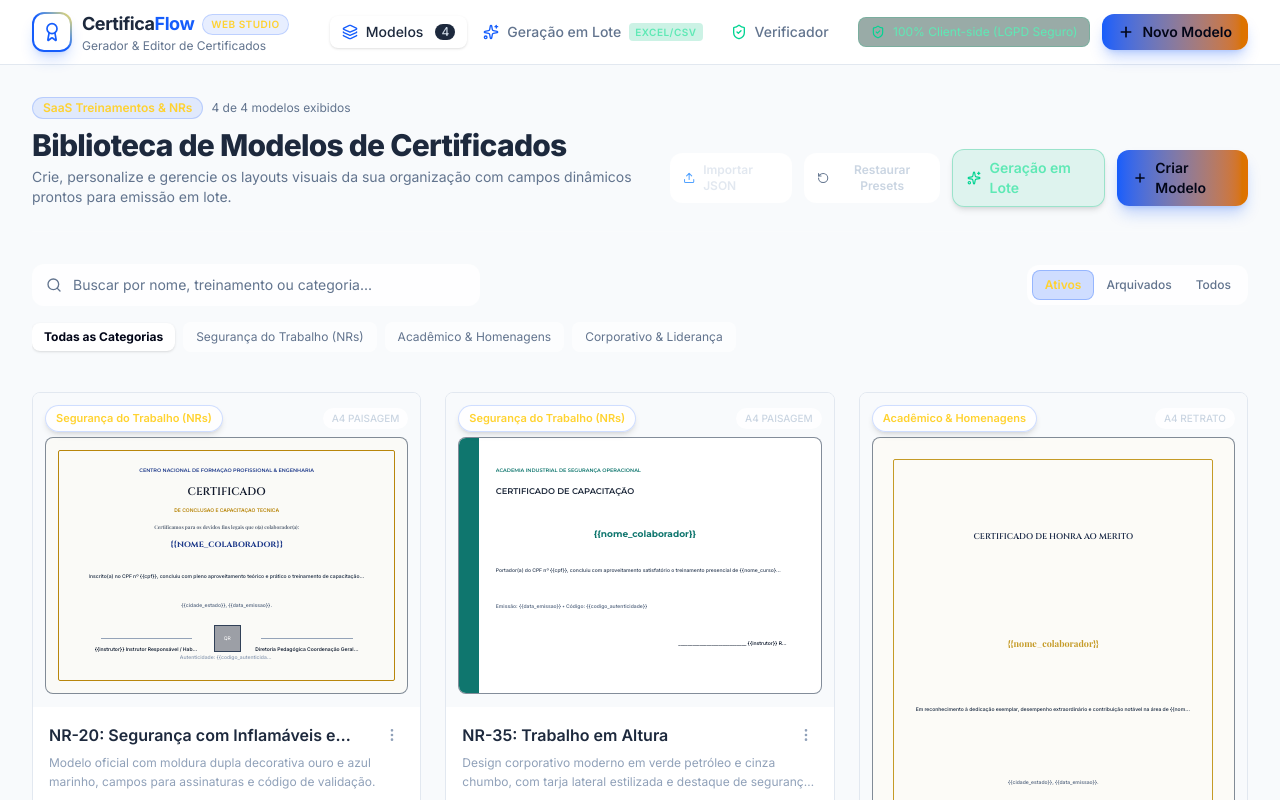
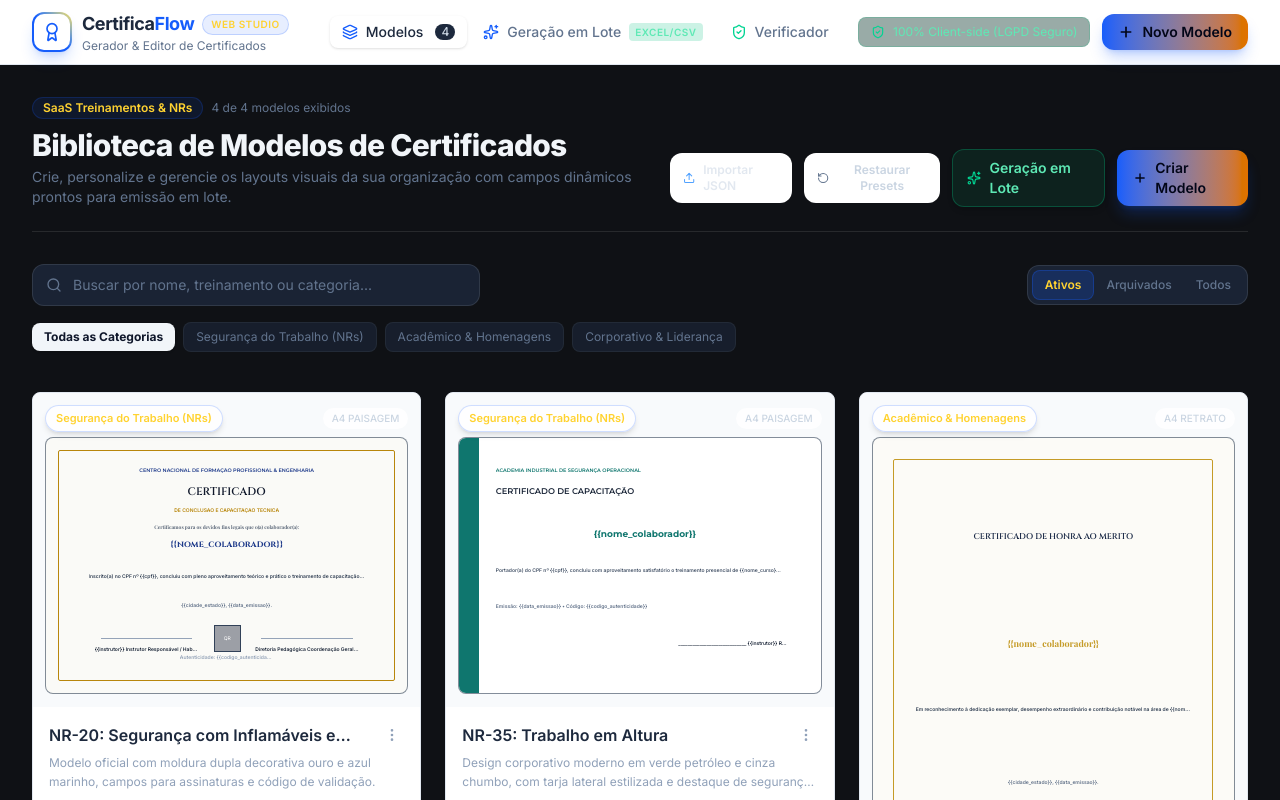
Before and after one commit to MateusAssisOliveira/gerador-certificados-treinamento, a Next.js app: page / in a window 1280 px wide. Shown: the top 800 px of the page. Built offline with nearby package versions, Linux system fonts and the light colour scheme; a web font is replaced by a local one.

Commit message:
Corrige contraste e tema escuro da biblioteca

```diff
--- a/src/app/globals.css
+++ b/src/app/globals.css
@@ -2,13 +2,13 @@
 @import "tailwindcss";
 
 :root {
-  --background: #f6f7f9;
-  --foreground: #172033;
-  --card-bg: #ffffff;
-  --card-border: #e2e6ec;
-  --accent-gold: #2563eb;
-  --accent-blue: #2563eb;
-  --accent-teal: #0f766e;
+  --background: #0f1115;
+  --foreground: #e5e7eb;
+  --card-bg: #171a21;
+  --card-border: #2b303b;
+  --accent-gold: #d6a85f;
+  --accent-blue: #6b8afd;
+  --accent-teal: #4f9f94;
 }
 
 body {
@@ -34,15 +34,15 @@ button, a, input {
 }
 
 .glass-panel {
-  background: #ffffff;
-  border: 1px solid #e5e7eb;
-  box-shadow: 0 1px 2px rgba(15, 23, 42, 0.04);
+  background: #171a21;
+  border: 1px solid #2b303b;
+  box-shadow: 0 10px 30px rgba(0, 0, 0, 0.18);
 }
 
 .glass-dropdown {
-  background: #ffffff;
-  border: 1px solid #e5e7eb;
-  box-shadow: 0 16px 32px rgba(15, 23, 42, 0.14);
+  background: #1b1f27;
+  border: 1px solid #343a47;
+  box-shadow: 0 16px 32px rgba(0, 0, 0, 0.35);
 }
 
 /* Custom sleek scrollbar */
--- a/src/app/page.tsx
+++ b/src/app/page.tsx
@@ -38,7 +38,7 @@ export default function HomePage() {
   };
 
   return (
-    <div className="min-h-screen flex flex-col bg-slate-50 text-slate-900 selection:bg-amber-200 selection:text-slate-950">
+    <div className="min-h-screen flex flex-col bg-[#0f1115] text-slate-100 selection:bg-amber-200 selection:text-slate-950">
       <Navbar activeTab="library" activeCount={templates.filter((t) => !t.isArchived).length} />
 
       <main className="flex-1">
--- a/src/components/library/TemplateGrid.tsx
+++ b/src/components/library/TemplateGrid.tsx
@@ -146,7 +146,7 @@ export const TemplateGrid: React.FC<TemplateGridProps> = ({
               {filteredTemplates.length} de {initialTemplates.length} modelos exibidos
             </span>
           </div>
-          <h1 className="text-3xl font-extrabold text-slate-800 tracking-tight">
+          <h1 className="text-3xl font-extrabold text-slate-100 tracking-tight">
             Biblioteca de Modelos de Certificados
           </h1>
           <p className="text-sm text-slate-500 mt-1 max-w-2xl">
@@ -164,7 +164,7 @@ export const TemplateGrid: React.FC<TemplateGridProps> = ({
 
           <button
             onClick={handleResetDefaults}
-            className="px-3 py-2 rounded-xl text-xs font-semibold bg-white hover:bg-slate-100 border border-white/10 text-slate-300 hover:text-slate-800 flex items-center gap-2 transition-colors"
+            className="px-3 py-2 rounded-xl text-xs font-semibold bg-white hover:bg-slate-100 border border-white/10 text-slate-300 hover:text-slate-100 flex items-center gap-2 transition-colors"
             title="Recarregar presets oficiais"
           >
             <RotateCcw className="w-3.5 h-3.5 text-slate-500" />
@@ -200,12 +200,12 @@ export const TemplateGrid: React.FC<TemplateGridProps> = ({
               value={search}
               onChange={(e) => setSearch(e.target.value)}
               placeholder="Buscar por nome, treinamento ou categoria..."
-              className="w-full pl-10 pr-4 py-2.5 rounded-xl bg-white/80 border border-white/10 text-sm text-slate-800 placeholder-slate-500 focus:outline-none focus:border-blue-600/50 focus:ring-1 focus:ring-blue-600/50 transition-all"
+              className="w-full pl-10 pr-4 py-2.5 rounded-xl bg-slate-800/80 border border-white/10 text-sm text-slate-100 placeholder-slate-500 focus:outline-none focus:border-blue-600/50 focus:ring-1 focus:ring-blue-600/50 transition-all"
             />
             {search && (
               <button
                 onClick={() => setSearch('')}
-                className="absolute right-3 top-1/2 -translate-y-1/2 text-xs text-slate-500 hover:text-slate-800"
+                className="absolute right-3 top-1/2 -translate-y-1/2 text-xs text-slate-500 hover:text-slate-100"
               >
                 Limpar
               </button>
@@ -213,13 +213,13 @@ export const TemplateGrid: React.FC<TemplateGridProps> = ({
           </div>
 
           {/* Status Segmented Control */}
-          <div className="flex items-center p-1 rounded-xl bg-white/80 border border-white/10 text-xs">
+          <div className="flex items-center p-1 rounded-xl bg-slate-800/80 border border-white/10 text-xs">
             <button
               onClick={() => setStatusFilter('active')}
               className={`px-3 py-1.5 rounded-lg font-medium transition-colors ${
                 statusFilter === 'active'
                   ? 'bg-blue-600/20 text-amber-300 font-semibold border border-blue-600/30'
-                  : 'text-slate-500 hover:text-slate-800'
+                  : 'text-slate-500 hover:text-slate-100'
               }`}
             >
               Ativos
@@ -229,7 +229,7 @@ export const TemplateGrid: React.FC<TemplateGridProps> = ({
               className={`px-3 py-1.5 rounded-lg font-medium transition-colors ${
                 statusFilter === 'archived'
                   ? 'bg-blue-600/20 text-amber-300 font-semibold border border-blue-600/30'
-                  : 'text-slate-500 hover:text-slate-800'
+                  : 'text-slate-500 hover:text-slate-100'
               }`}
             >
               Arquivados
@@ -239,7 +239,7 @@ export const TemplateGrid: React.FC<TemplateGridProps> = ({
               className={`px-3 py-1.5 rounded-lg font-medium transition-colors ${
                 statusFilter === 'all'
                   ? 'bg-blue-600/20 text-amber-300 font-semibold border border-blue-600/30'
-                  : 'text-slate-500 hover:text-slate-800'
+                  : 'text-slate-500 hover:text-slate-100'
               }`}
             >
               Todos
@@ -253,8 +253,8 @@ export const TemplateGrid: React.FC<TemplateGridProps> = ({
             onClick={() => setSelectedCategory('all')}
             className={`px-3 py-1.5 rounded-lg text-xs whitespace-nowrap transition-colors ${
               selectedCategory === 'all'
-                ? 'bg-white text-slate-950 font-bold shadow'
-                : 'bg-white/60 text-slate-500 hover:text-slate-800 hover:bg-white border border-white/5'
+                ? 'bg-slate-100 text-slate-900 font-bold shadow'
+                : 'bg-slate-800/60 text-slate-500 hover:text-slate-100 hover:bg-white border border-white/5'
             }`}
           >
             Todas as Categorias
@@ -266,7 +266,7 @@ export const TemplateGrid: React.FC<TemplateGridProps> = ({
               className={`px-3 py-1.5 rounded-lg text-xs whitespace-nowrap transition-colors ${
                 selectedCategory === cat
                   ? 'bg-blue-600 text-slate-950 font-bold shadow'
-                  : 'bg-white/60 text-slate-500 hover:text-slate-800 hover:bg-white border border-white/5'
+                  : 'bg-slate-800/60 text-slate-500 hover:text-slate-100 hover:bg-white border border-white/5'
               }`}
             >
               {cat}
@@ -299,7 +299,7 @@ export const TemplateGrid: React.FC<TemplateGridProps> = ({
           <div className="w-12 h-12 rounded-2xl bg-slate-100 flex items-center justify-center mx-auto mb-4 text-slate-500">
             <Layers className="w-6 h-6" />
           </div>
-          <h3 className="text-lg font-semibold text-slate-800">Nenhum modelo encontrado</h3>
+          <h3 className="text-lg font-semibold text-slate-100">Nenhum modelo encontrado</h3>
           <p className="text-sm text-slate-500 mt-1 max-w-sm mx-auto">
             {search || selectedCategory !== 'all' || statusFilter !== 'active'
               ? 'Tente ajustar os filtros de busca ou categoria para localizar o modelo desejado.'
@@ -313,7 +313,7 @@ export const TemplateGrid: React.FC<TemplateGridProps> = ({
                   setSelectedCategory('all');
                   setStatusFilter('active');
                 }}
-                className="px-4 py-2 rounded-xl text-xs font-semibold bg-slate-100 text-slate-800 hover:bg-slate-700 transition-colors"
+                className="px-4 py-2 rounded-xl text-xs font-semibold bg-slate-100 text-slate-100 hover:bg-slate-700 transition-colors"
               >
                 Limpar Filtros
               </button>
@@ -333,7 +333,7 @@ export const TemplateGrid: React.FC<TemplateGridProps> = ({
       {duplicateTarget && (
         <div className="fixed inset-0 z-50 flex items-center justify-center p-4 bg-black/80 backdrop-blur-sm animate-in fade-in">
           <div className="w-full max-w-md rounded-2xl glass-dropdown p-6 border border-white/10 shadow-2xl">
-            <h3 className="text-lg font-bold text-slate-800 mb-1">Duplicar Modelo</h3>
+            <h3 className="text-lg font-bold text-slate-100 mb-1">Duplicar Modelo</h3>
             <p className="text-xs text-slate-500 mb-4">
               Crie uma cópia independente de <strong>&ldquo;{duplicateTarget.name}&rdquo;</strong> para personalizar.
             </p>
@@ -343,7 +343,7 @@ export const TemplateGrid: React.FC<TemplateGridProps> = ({
                 type="text"
                 value={duplicateName}
                 onChange={(e) => setDuplicateName(e.target.value)}
-                className="w-full px-3.5 py-2.5 rounded-xl bg-slate-950 border border-white/10 text-sm text-slate-800 focus:outline-none focus:border-blue-600"
+                className="w-full px-3.5 py-2.5 rounded-xl bg-slate-950 border border-white/10 text-sm text-slate-100 focus:outline-none focus:border-blue-600"
                 placeholder="Ex: NR-20 Atualização Anual..."
                 autoFocus
               />
@@ -351,7 +351,7 @@ export const TemplateGrid: React.FC<TemplateGridProps> = ({
             <div className="mt-6 flex items-center justify-end gap-3">
               <button
                 onClick={() => setDuplicateTarget(null)}
-                className="px-4 py-2 rounded-xl text-xs font-semibold text-slate-500 hover:text-slate-800 hover:bg-white/5 transition-colors"
+                className="px-4 py-2 rounded-xl text-xs font-semibold text-slate-500 hover:text-slate-100 hover:bg-white/5 transition-colors"
               >
                 Cancelar
               </button>
@@ -373,20 +373,20 @@ export const TemplateGrid: React.FC<TemplateGridProps> = ({
             <div className="w-10 h-10 rounded-xl bg-rose-500/20 text-rose-400 flex items-center justify-center mb-3">
               <AlertCircle className="w-5 h-5" />
             </div>
-            <h3 className="text-lg font-bold text-slate-800 mb-1">Excluir Modelo?</h3>
+            <h3 className="text-lg font-bold text-slate-100 mb-1">Excluir Modelo?</h3>
             <p className="text-xs text-slate-500 mb-6 leading-relaxed">
               Tem certeza que deseja excluir o modelo <strong>&ldquo;{deleteTarget.name}&rdquo;</strong>? Esta ação removerá a configuração do certificado da biblioteca da sua organização.
             </p>
             <div className="flex items-center justify-end gap-3">
               <button
                 onClick={() => setDeleteTarget(null)}
-                className="px-4 py-2 rounded-xl text-xs font-semibold text-slate-500 hover:text-slate-800 hover:bg-white/5 transition-colors"
+                className="px-4 py-2 rounded-xl text-xs font-semibold text-slate-500 hover:text-slate-100 hover:bg-white/5 transition-colors"
               >
                 Cancelar
               </button>
               <button
                 onClick={handleDeleteConfirm}
-                className="px-4 py-2 rounded-xl text-xs font-semibold bg-rose-600 hover:bg-rose-500 text-slate-800 transition-colors"
+                className="px-4 py-2 rounded-xl text-xs font-semibold bg-rose-600 hover:bg-rose-500 text-slate-100 transition-colors"
               >
                 Sim, Excluir Modelo
               </button>
```
